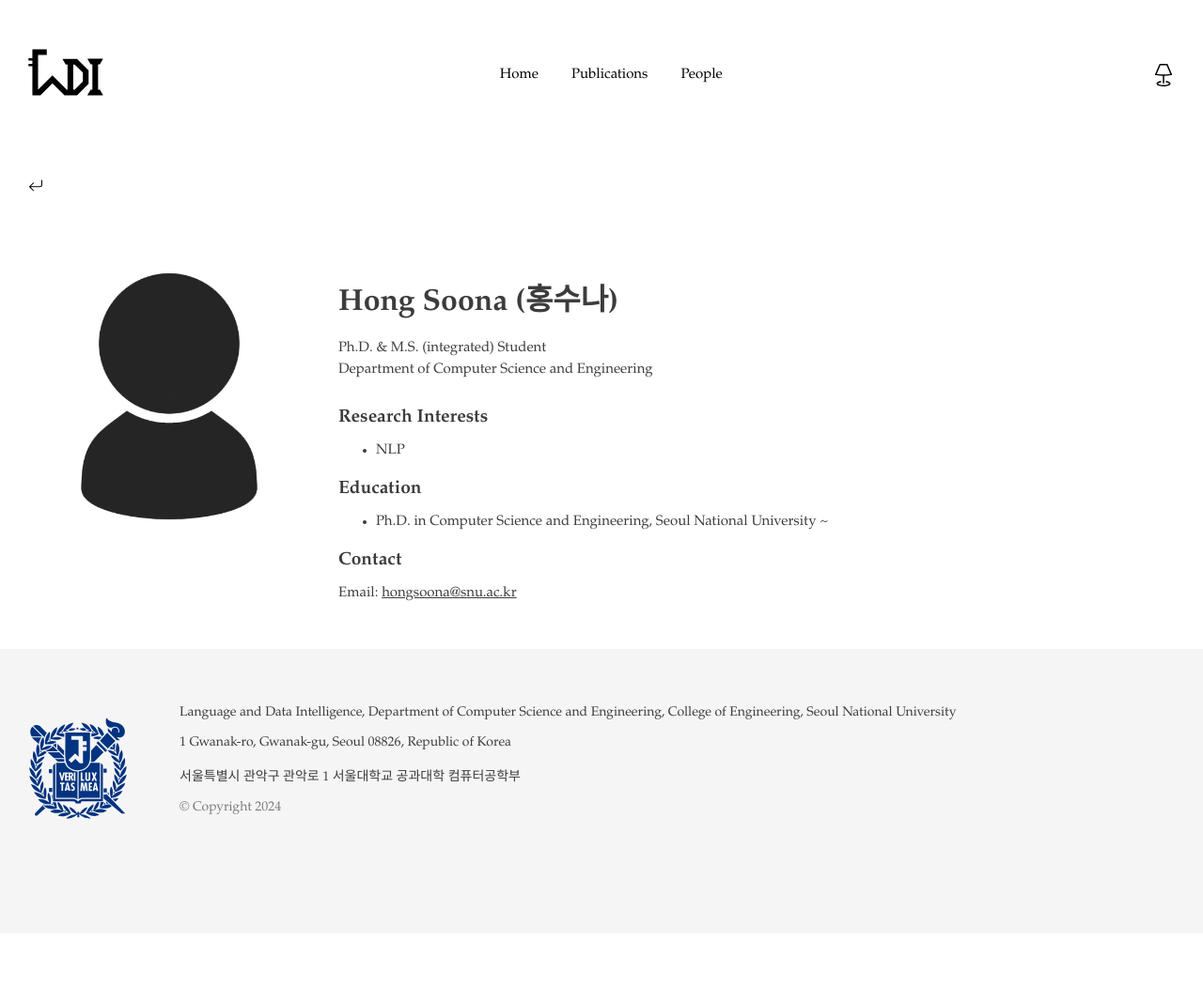
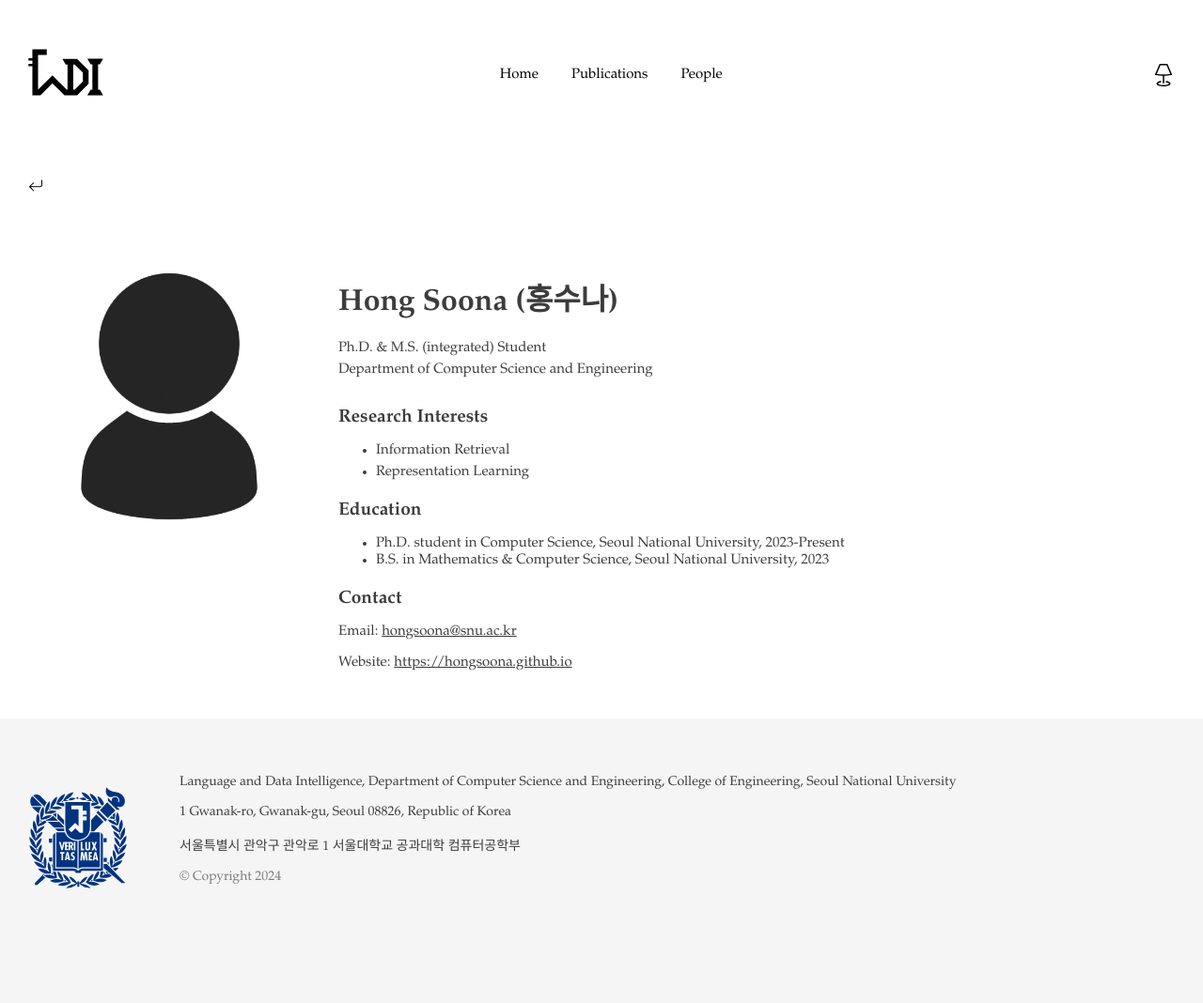
Before and after one commit to ldilab/ldilab.github.io, a Jekyll site: the page built from _people/hongsn.md, in a window 1280 px wide. Shown: the whole page at 94% size. Built offline with Jekyll 4.4.1, drawn with Linux system fonts in a browser that asks for light colours; before the commit the page ends 994 px from its top, so only the background shows below that.

Commit message:
update soona's profile

```diff
--- a/_people/hongsn.md
+++ b/_people/hongsn.md
@@ -5,9 +5,12 @@ korean_name: 홍수나
 position: Ph.D. & M.S. (integrated) Student
 department: Department of Computer Science and Engineering
 interests:
- - "NLP"
+ - Information Retrieval
+ - Representation Learning
 education:
- - Ph.D. in Computer Science and Engineering, Seoul National University ~
+ - Ph.D. student in Computer Science, Seoul National University, 2023-Present
+ - B.S. in Mathematics & Computer Science, Seoul National University, 2023
 mail: hongsoona@snu.ac.kr
+website: https://hongsoona.github.io
 photo: nopicture.png
 ---
```
